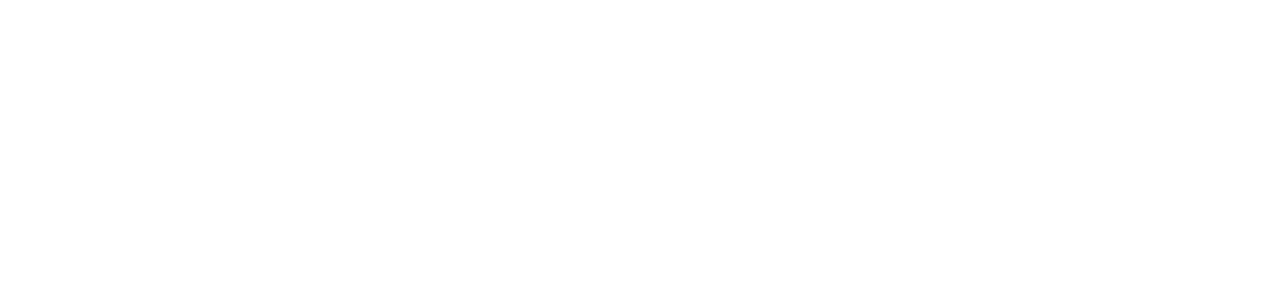
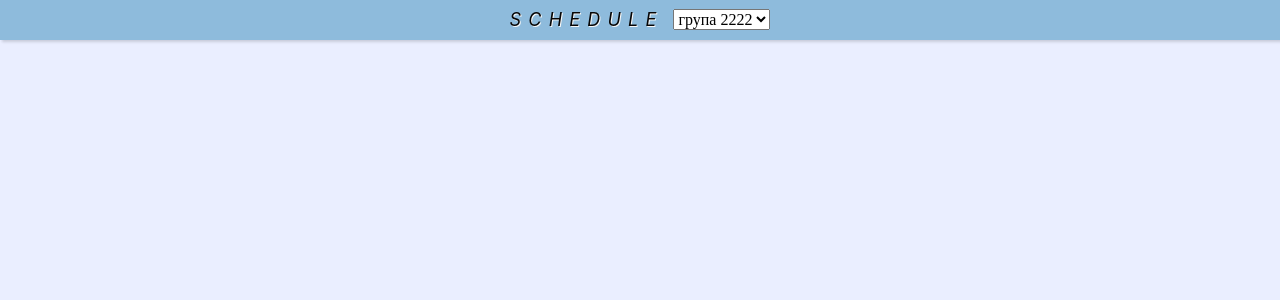
Before and after one commit to AlexeyBezrebriy/class-schedule, a React (Create React App) app: page / in a window 1280 px wide. Shown: the top 300 px of the page. Built offline with nearby package versions, Linux system fonts and the light colour scheme.

Commit message:
added schedule interface

```diff
--- a/src/components/App/App.module.scss
+++ b/src/components/App/App.module.scss
@@ -1,8 +1,5 @@
-.container {
-  color: rgba(234, 238, 255, 1);
-  width: 100vh;
-
-  .wrapper {
-    background-color: bisque;
-  }
+.wrapper {
+  background-color: rgba(234, 238, 255, 1);
+  max-width: 100vw;
+  height: 100vh;
 }
--- a/src/components/App/App.tsx
+++ b/src/components/App/App.tsx
@@ -1,7 +1,12 @@
+import { Header } from "../Header"
 import styles from "./App.module.scss"
 
 function App() {
-  return <div className={styles.container}></div>
+  return (
+    <div className={styles.wrapper}>
+      <Header />
+    </div>
+  )
 }
 
 export { App }
--- /dev/null
+++ b/src/components/Header/Header.jsx
@@ -0,0 +1,17 @@
+import styles from "./Header.module.scss"
+
+function Header() {
+  return (
+    <div className={styles.header}>
+      <h1 className={styles.title}>Schedule</h1>
+      <div>
+        <select className={styles.select}>
+          <option className={styles.item}>група 2222</option>
+          <option className={styles.item}>група 2221</option>
+        </select>
+      </div>
+    </div>
+  )
+}
+
+export { Header }
--- /dev/null
+++ b/src/components/Header/Header.module.scss
@@ -0,0 +1,40 @@
+.header {
+  padding: 10px;
+  display: flex;
+  width: 100vw;
+  height: 2.5rem;
+  align-items: center;
+  justify-content: center;
+  background-color: rgba(142, 187, 220, 1);
+  box-shadow: rgba(0, 0, 0, 0.15) 1.95px 1.95px 2.6px;
+
+  .title {
+
+    margin-right: 10px;
+    height: 60px;
+
+    font-family: 'Inter';
+    font-style: italic;
+    font-weight: 400;
+    font-size: 18px;
+    line-height: 30px;
+    /* or 188% */
+
+    display: flex;
+    align-items: center;
+    text-align: center;
+    letter-spacing: 0.4em;
+    text-transform: uppercase;
+    font-feature-settings: 'cv11' on;
+
+    color: #070606;
+    text-shadow: 1px 1px 0px #f7f7f7;
+  }
+
+  .select {
+
+
+
+    .item {}
+  }
+}
--- /dev/null
+++ b/src/components/Header/index.jsx
@@ -0,0 +1 @@
+export { Header } from "./Header"
--- /dev/null
+++ b/src/data/shcedule.ts
@@ -0,0 +1,3 @@
+import { ISchedule } from "../Types/schedule.interface"
+
+//export const schedule: ISchedule[] = [{}]
--- a/src/index.css
+++ b/src/index.css
@@ -1 +1,43 @@
-@import-normalize;
+*,
+*::before,
+*::after {
+  box-sizing: border-box;
+}
+* {
+  margin: 0;
+}
+html,
+body {
+  height: 100%;
+}
+body {
+  line-height: 1.5;
+  -webkit-font-smoothing: antialiased;
+}
+img,
+picture,
+video,
+canvas,
+svg {
+  display: block;
+  max-width: 100%;
+}
+input,
+button,
+textarea,
+select {
+  font: inherit;
+}
+p,
+h1,
+h2,
+h3,
+h4,
+h5,
+h6 {
+  overflow-wrap: break-word;
+}
+#root,
+#__next {
+  isolation: isolate;
+}
```
Also changed, not shown: src/Types/schedule.interface.ts (added, +15 -0 lines), public/manifest.json.
